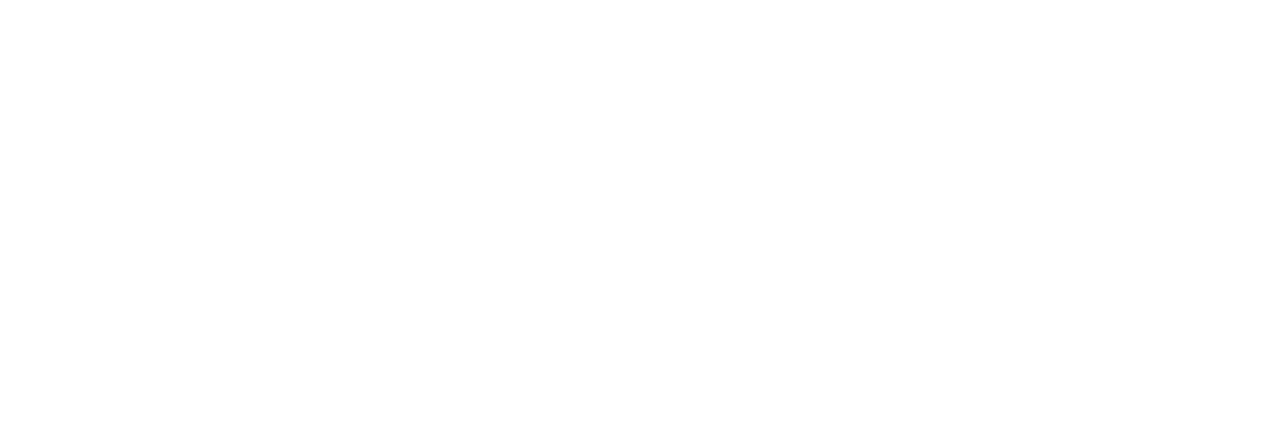
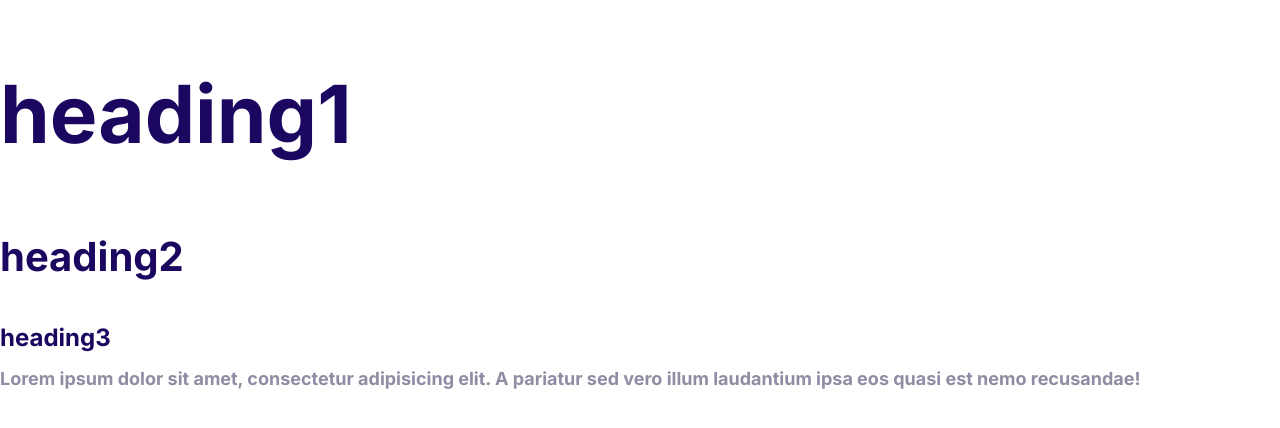
Before and after one commit to erufan/Sphere, a plain HTML site: page index.html in a window 1280 px wide. Drawn offline with Linux system fonts and the light colour scheme.

Commit message:
define the styles for the fonts

```diff
--- a/css/styles.css
+++ b/css/styles.css
@@ -5,3 +5,55 @@
   --color-heading: #1b0760;
   --color-body: #918ca4;
 }
+
+body {
+  color: var(--color-body);
+  font-size: 2.4rem;
+  font-family: "Inter", Arial, Helvetica, sans-serif;
+}
+
+html {
+  font-size: 62.5%;
+}
+
+h1,
+h2,
+h3 {
+  color: var(--color-heading);
+  line-height: 1.5;
+}
+
+h1 {
+  font-size: 7rem;
+}
+
+h2 {
+  font-size: 4rem;
+}
+
+h3 {
+  font-size: 3rem;
+  margin-bottom: 1.3rem;
+}
+
+p {
+  margin-top: 0;
+}
+
+@media screen and (min-width: 1024px) {
+  body {
+    font-size: 1.8rem;
+  }
+
+  h1 {
+    font-size: 8rem;
+  }
+
+  h2 {
+    font-size: 4rem;
+  }
+
+  h3 {
+    font-size: 2.4rem;
+  }
+}
--- a/index.html
+++ b/index.html
@@ -5,12 +5,20 @@
     <meta charset="UTF-8">
     <meta name="viewport" content="width=device-width, initial-scale=1.0">
     <title>Document</title>
+    <link rel="preconnect" href="https://fonts.googleapis.com">
+    <link rel="preconnect" href="https://fonts.gstatic.com" crossorigin>
+    <link href="https://fonts.googleapis.com/css2?family=Inter:opsz,wght@14..32,700&display=swap" rel="stylesheet">
     <link rel="stylesheet" href="/css/normalize.css">
     <link rel="stylesheet" href="/css/styles.css">
 </head>
 
 <body>
-
+    <h1>heading1</h1>
+    <h2>heading2</h2>
+    <h3>heading3</h3>
+    <P>Lorem ipsum dolor sit amet, consectetur adipisicing elit. A pariatur sed vero illum laudantium ipsa eos quasi est
+        nemo recusandae!
+    </P>
 </body>
 
 </html>
```
